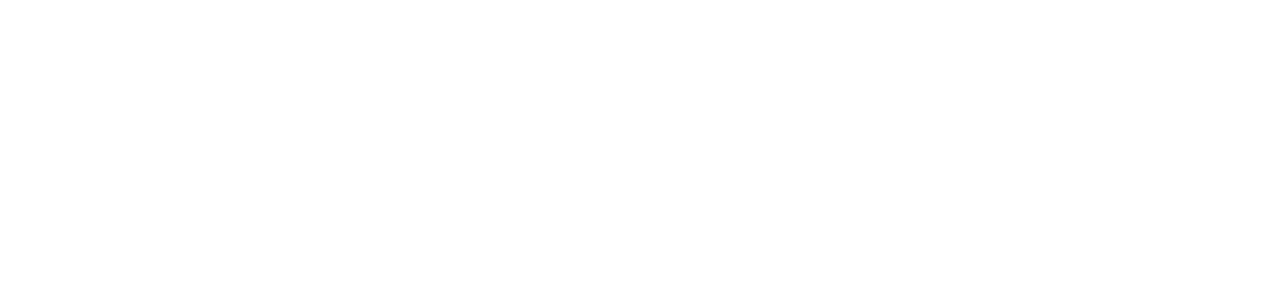
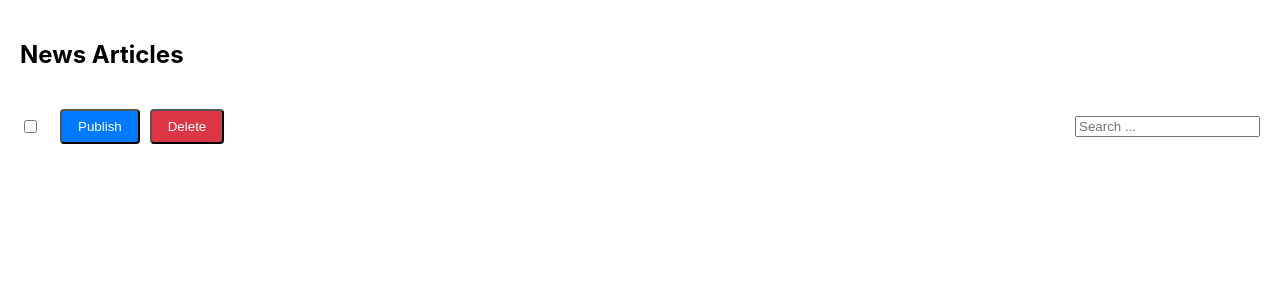
Before and after one commit to 14admr/ratuiste-frontend-developer-exam, a React (Create React App) app: page / in a window 1280 px wide. Shown: the top 300 px of the page. Built offline with nearby package versions, Linux system fonts and the light colour scheme.

Commit message:
feat: Implement main App UI

```diff
--- a/src/App.css
+++ b/src/App.css
@@ -1,3 +1,49 @@
 .App {
   padding: 20px;
 }
+
+.header {
+  display: flex;
+  align-items: center;
+  justify-content: space-between;
+  margin-bottom: 20px;
+}
+
+.actions {
+  display: flex;
+  align-items: center;
+  justify-content: space-between;
+  margin-bottom: 10px;
+}
+
+.actions-left {
+  display: flex;
+  align-items: center;
+}
+
+.actions-right {
+  margin-left: auto;
+}
+
+.checkbox-container {
+  display: flex;
+  align-items: center;
+  margin-right: 10px;
+}
+
+.actions button {
+  padding: 8px 16px;
+  border-radius: 4px;
+  cursor: pointer;
+  margin-left: 10px;
+}
+
+.actions .publish {
+  background-color: #007bff;
+  color: #fff;
+}
+
+.actions .delete {
+  background-color: #dc3545;
+  color: #fff;
+}
--- a/src/App.js
+++ b/src/App.js
@@ -5,6 +5,25 @@ import mockData from './MOCK_DATA.json';
 function App() {
   return (
     <div className="App">
+      <div className="header">
+        <h2>News Articles</h2>
+      </div>
+      <div className="actions">
+        <div className="actions-left">
+          <div className="checkbox-container">
+            <input type="checkbox" />
+          </div>
+          <button className="publish">Publish</button>
+          <button className="delete">
+            Delete
+          </button>
+        </div>
+        <div className="actions-right">
+          <input type="text" placeholder="Search ..." />
+        </div>
+      </div>
+      <div className="card-container">
+      </div>
     </div>
   );
 }
```
